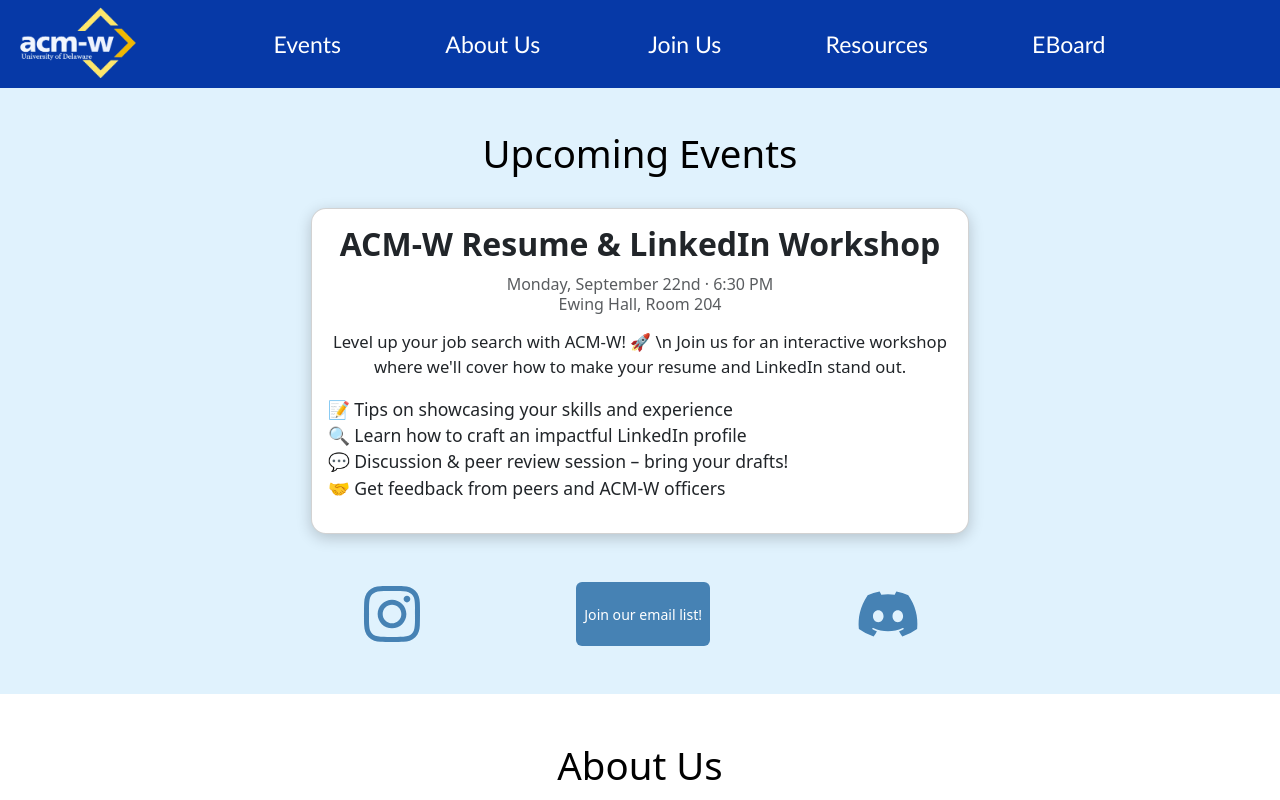
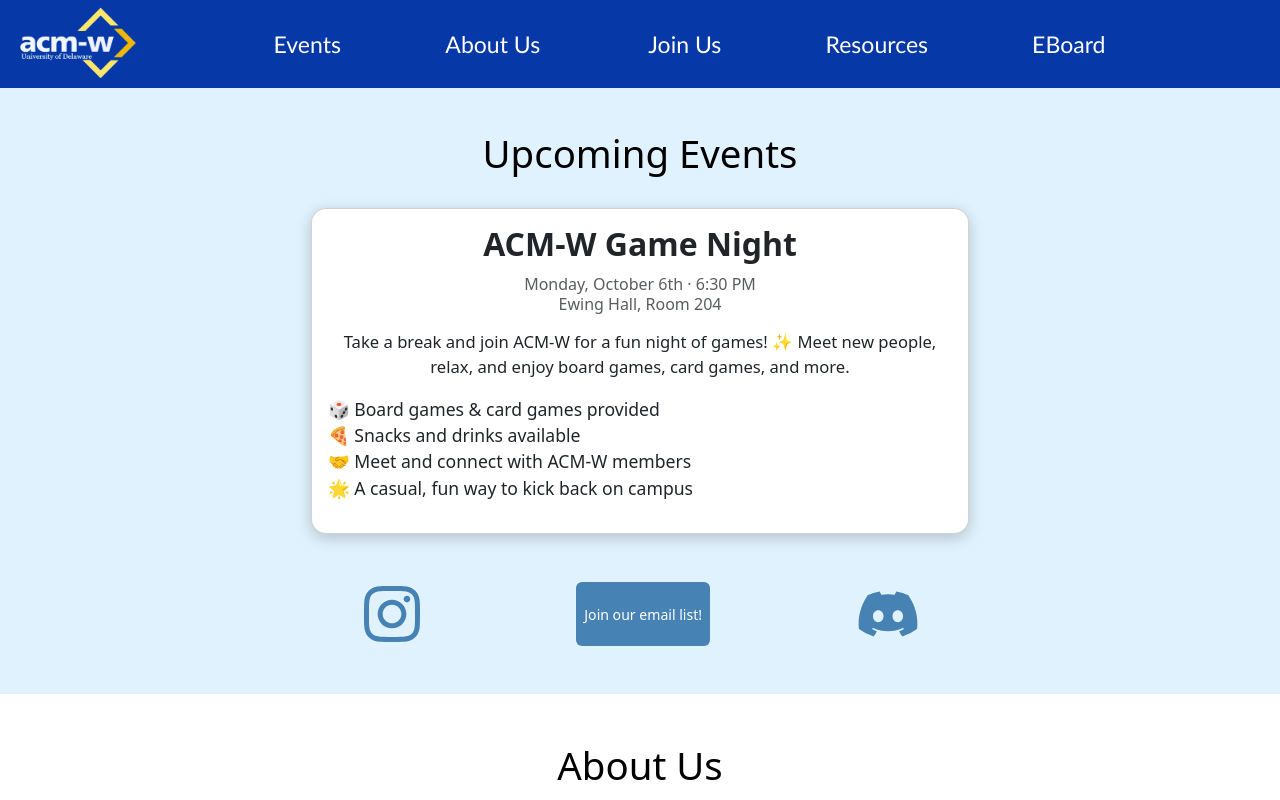
Before and after one commit to acmwud/website, a React (Create React App) app: page / in a window 1280 px wide. Shown: the top 800 px of the page. Built offline with nearby package versions, Linux system fonts and the light colour scheme.

Commit message:
updated the event for october 6th

```diff
--- a/src/Components/Home.tsx
+++ b/src/Components/Home.tsx
@@ -226,25 +226,25 @@
     <Card style={{ borderRadius: "15px", boxShadow: "0 4px 15px rgba(0,0,0,0.2)" }}>
       <Card.Body>
         <Card.Title className="text-center mb-3" style={{ fontSize: "2rem", fontWeight: "bold" }}>
-        ACM-W Resume & LinkedIn Workshop
+        ACM-W Game Night
         </Card.Title>
 
         <Card.Subtitle className="text-center text-muted mb-3">
-        Monday, September 22nd · 6:30 PM
+        Monday, October 6th · 6:30 PM
          <br />
           Ewing Hall, Room 204
         </Card.Subtitle>
 
         <Card.Text className="text-center">
-        Level up your job search with ACM-W! 🚀 \n
-        Join us for an interactive workshop where we'll cover how to make your resume and LinkedIn stand out.
+        Take a break and join ACM-W for a fun night of games! ✨
+        Meet new people, relax, and enjoy board games, card games, and more.
         </Card.Text>
 
         <ul style={{ listStyleType: "none", paddingLeft: "0", fontSize: "1.1rem" }}>
-          <li>📝 Tips on showcasing your skills and experience</li>
-          <li>🔍 Learn how to craft an impactful LinkedIn profile</li>
-          <li>💬 Discussion & peer review session – bring your drafts!</li>
-          <li>🤝 Get feedback from peers and ACM-W officers</li>
+        <li>🎲 Board games & card games provided</li>
+          <li>🍕 Snacks and drinks available</li>
+          <li>🤝 Meet and connect with ACM-W members</li>
+          <li>🌟 A casual, fun way to kick back on campus</li>
         </ul>
 
         {/*<div className="d-flex flex-column align-items-center mt-4">
```
